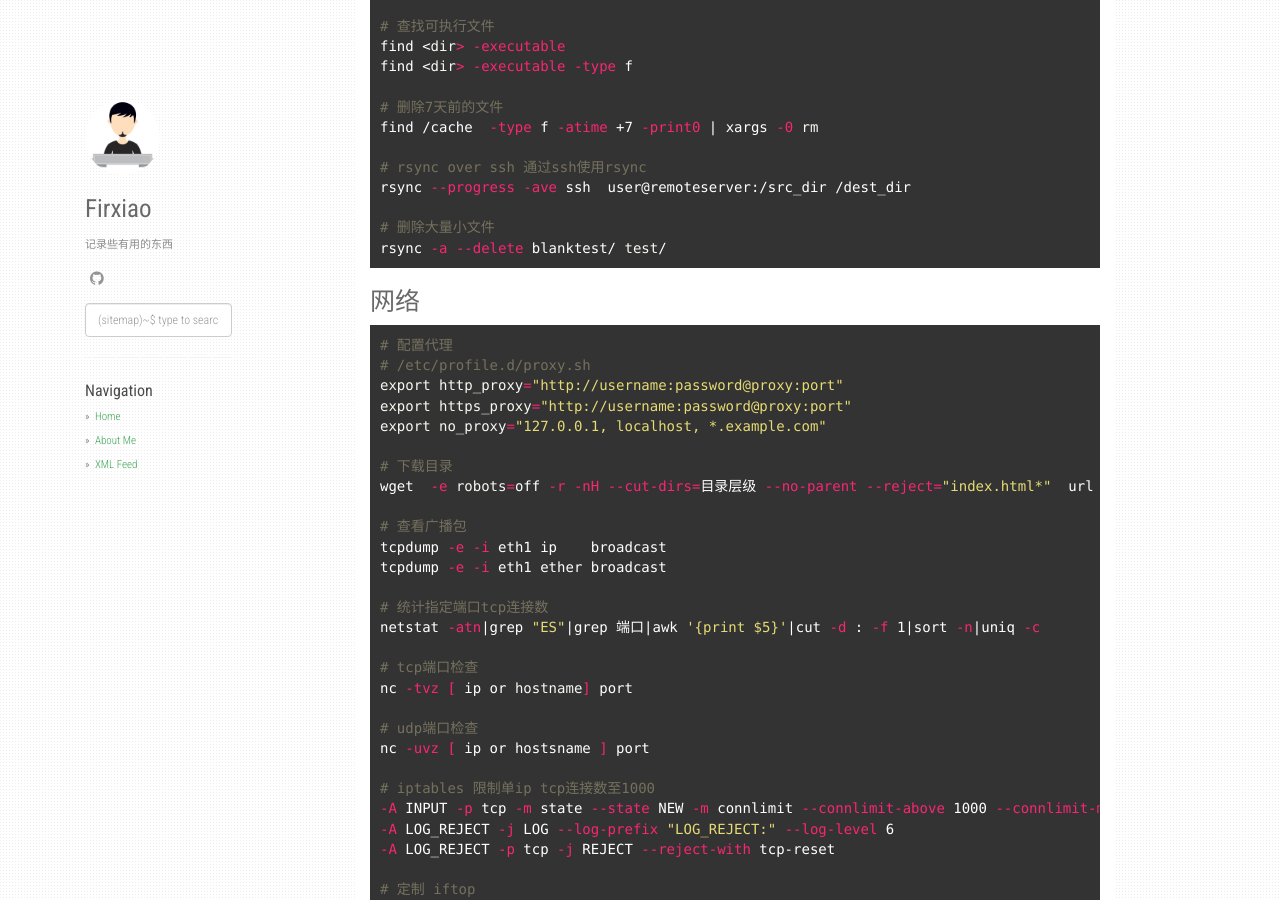
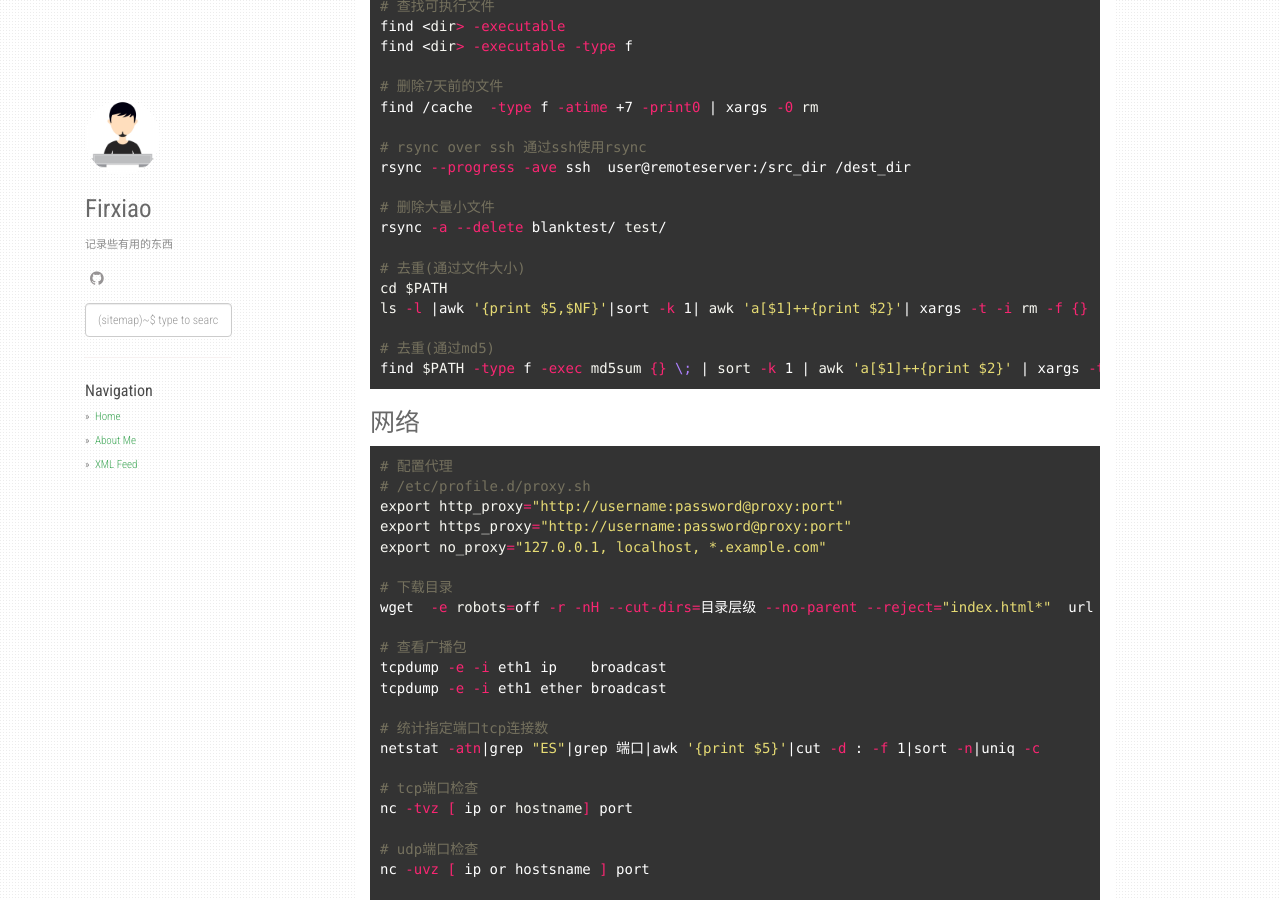
Before and after one commit to Firxiao/firxiao.github.io, a Jekyll site: the page built from _posts/2019-07-29-bash-skills.md, in a window 1280 px wide and 900 px high, scrolled down 2040 px. Built offline with Jekyll 4.4.1, drawn with Linux system fonts in a browser that asks for light colours; nearby versions of some CDN libraries; comment, search, counter and statistics services are not loaded; some of the changed text lies outside the part shown.

Commit message:
Add some skills

````diff
--- a/_posts/2019-07-29-bash-skills.md
+++ b/_posts/2019-07-29-bash-skills.md
@@ -102,7 +102,6 @@ ps -eo pmem,pcpu,vsize,pid,cmd | sort -k 1 -nr | head -5
 # 免交互更改sudoer
 sudo bash -c 'echo "foobar ALL=(ALL:ALL) ALL" | (EDITOR="tee -a" visudo)'
 
-
 # 查找可执行文件
 find <dir> -executable
 find <dir> -executable -type f
@@ -115,6 +114,13 @@ rsync --progress -ave ssh  user@remoteserver:/src_dir /dest_dir
 
 # 删除大量小文件
 rsync -a --delete blanktest/ test/
+
+# 去重(通过文件大小)
+cd $PATH
+ls -l |awk '{print $5,$NF}'|sort -k 1| awk 'a[$1]++{print $2}'| xargs -t -i rm -f {}
+
+# 去重(通过md5)
+find $PATH -type f -exec md5sum {} \; | sort -k 1 | awk 'a[$1]++{print $2}' | xargs -t -i rm -f {}
 ```
 
 # 网络
@@ -230,3 +236,11 @@ update-ca-trust
 # 签发通配符证书
 certbot-auto certonly  -d "*.example.com" --manual --preferred-challenges dns-01  --server https://acme-v02.api.letsencrypt.org/directory
 ```
+
+# 乱入
+```
+# Windows命令 验证文件MD5/SHA1/SHA256
+certutil -hashfile file -?
+
+certutil -hashfile file MD5
+```
````
